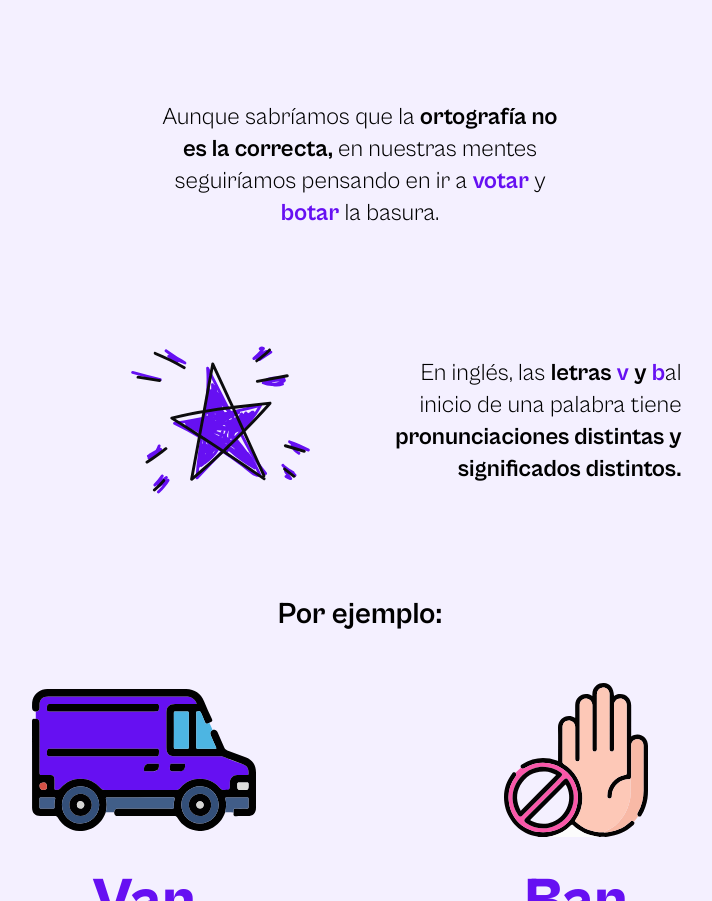
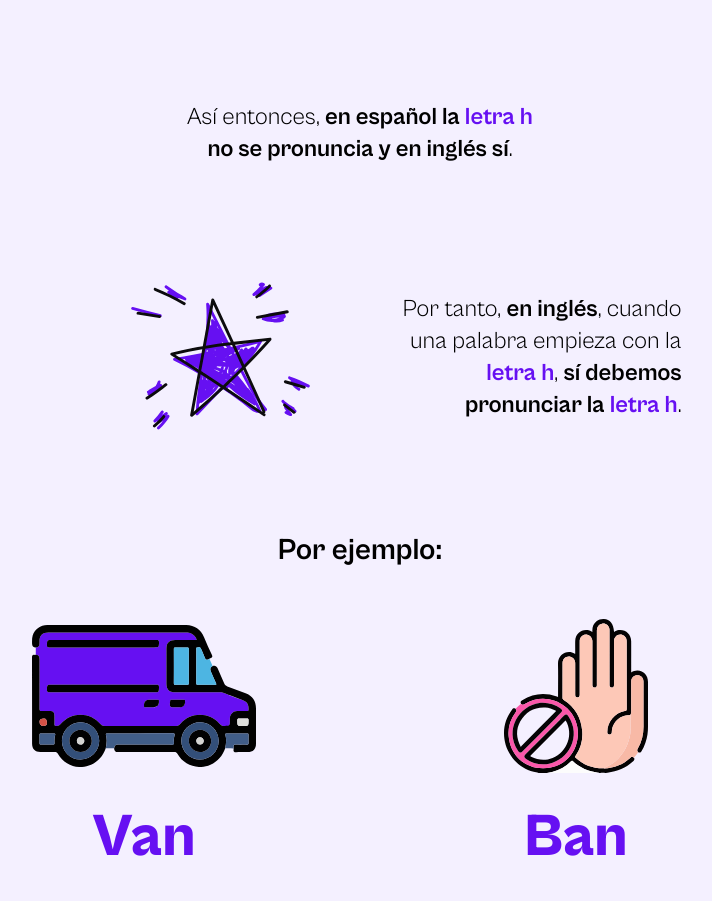
Before and after one commit to osusach/fonemas-cliente, an Astro site: page /fonema/h in a window 1280 px wide. Shown: the part 1443-2344 px from the top of the page, without its empty margins (280-992 px from the left). Built offline with nearby package versions, Linux system fonts and the light colour scheme; Astro itself is replaced by a stand-in of ours.

Commit message:
feat: Section "Estrella como se pronuncian las palabras" finished

```diff
--- a/src/pages/fonema/h.astro
+++ b/src/pages/fonema/h.astro
@@ -71,23 +71,20 @@ export async function getStaticPaths() {
                     </div>
                 </div>
             </div>
-            <div class="flex justify-center max-w-[90%] sm:max-w-[47%] mx-auto ">
+            <div class="flex justify-center max-w-[90%] sm:max-w-[41%] mx-auto ">
                 <p class="text-lg sm:text-2xl text-center mb-12 leading-[1.45rem]">
-                    Aunque sabríamos que la <span class="text-bold">ortografía no es la correcta, </span>
-                    en nuestras mentes seguiríamos pensando en ir a
-                    <span class="text-bold text-[#6610F2]">votar</span> y
-                    <span class="text-bold text-[#6610F2]">botar</span> la basura.
+                    Así entonces, <span class="text-bold">en español la <span class="text-[#6610F2]">letra h</span> no se pronuncia
+                    y en inglés sí</span>.
             </div>
         </section>
-        <!-- Seccion de "Cómo se pronuncien la palabras" -->
+        <!-- Seccion de "Estrella como se pronuncian las palabras" -->
         <section class="-mb-40 sm:-mb-56">
             <div class="grid grid-cols-12 grid-rows-2 gap-[15px] w-[90%] sm:w-[75%] mx-auto">
                 <div class="col-end-13 col-span-12 c500:col-end-13 c500:col-span-7 sm:max-w-[80%] ml-auto sm:col-end-13 sm:col-span-9 lg:col-end-13 lg:col-span-7">
                     <p class="text-lg sm:text-2xl text-right leading-[1.45rem]">
-                        En inglés, las <span class="text-bold">letras</span> <span class="text-bold text-[#6610F2]">v</span> <span class="text-bold">y</span>
-                        <span class="text-bold text-[#6610F2]">b</span>al inicio de una
-                        <span class="inline xs:inline c400:block c500:inline">palabra tiene <span class="text-bold">pronunciaciones distintas y</span></span>
-                        <span class="inline xs:inline c400:block c500:inline"><span class="text-bold">significados distintos.</span></span>
+                        Por tanto, <span class="text-bold">en inglés</span>, cuando una palabra
+                        empieza con la <span class="text-bold text-[#6610F2]">letra h</span>, <span class="text-bold">sí debemos
+                        pronunciar la <span class="text-[#6610F2]">letra h</span></span>.
                     </p>
                 </div>
                 <div class="col-start-1 col-span-5 sm:col-start-1 sm:col-span-4 transform -translate-y-44 c400:-translate-y-48 c500:-translate-y-56
```
